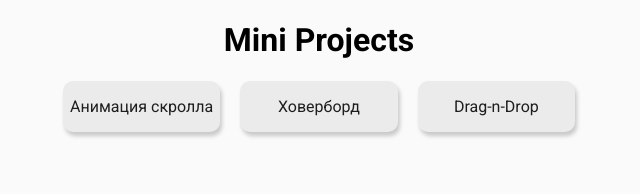
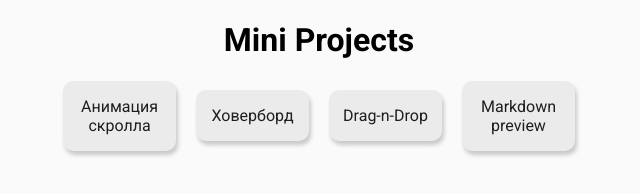
Before and after one commit to GuVictory/mini-projects, a plain HTML site: page index.html in a window 1280 px wide. Shown: the whole page, without its empty margins (321-961 px from the left). Drawn offline with Linux system fonts and the light colour scheme.

Commit message:
markdown-preview project added

```diff
--- a/index.css
+++ b/index.css
@@ -24,6 +24,8 @@ body {
     gap: 20px;
 
     max-width: 40vw;
+
+    text-align: center;
 }
 
 .card {
--- a/index.html
+++ b/index.html
@@ -10,9 +10,26 @@
     <body>
         <h1 class="title">Mini Projects</h1>
         <div class="container">
-      <a href="https://guvictory.github.io/mini-projects/scroll-animation" class="card">Анимация скролла</a>
-      <a href="https://guvictory.github.io/mini-projects/hoverboard" class="card">Ховерборд</a>
-      <a href="https://guvictory.github.io/mini-projects/drag-n-drop" class="card">Drag-n-Drop</a>
+            <a
+                href="https://guvictory.github.io/mini-projects/scroll-animation"
+                class="card"
+                >Анимация скролла</a
+            >
+            <a
+                href="https://guvictory.github.io/mini-projects/hoverboard"
+                class="card"
+                >Ховерборд</a
+            >
+            <a
+                href="https://guvictory.github.io/mini-projects/drag-n-drop"
+                class="card"
+                >Drag-n-Drop</a
+            >
+            <a
+                href="https://guvictory.github.io/mini-projects/markdown-preview"
+                class="card"
+                >Markdown preview</a
+            >
         </div>
     </body>
 </html>
--- /dev/null
+++ b/markdown-preview/index.css
@@ -0,0 +1,68 @@
+* {
+    box-sizing: border-box;
+}
+
+body {
+    height: 100vh;
+    width: 100vw;
+    display: flex;
+    align-items: center;
+    justify-content: center;
+    flex-direction: column;
+
+    padding: 16px;
+
+    margin: 0;
+    overflow-x: hidden;
+
+    background-color: white;
+}
+
+.container {
+    display: flex;
+    height: 80%;
+    width: 80%;
+
+    border: 1px solid gray;
+    border-radius: 8px;
+    overflow: hidden;
+
+    box-shadow: 0 0 2px rgba(0, 0, 0, 0.2);
+}
+
+.source {
+    background-color: white;
+    padding: 12px;
+    width: calc(50% - 1px);
+    height: 100%;
+    overflow-y: auto;
+    resize: none;
+
+    border: none;
+    font-size: 1.2em;
+}
+
+.source:focus {
+    outline: none;
+}
+
+.devider {
+    cursor: col-resize;
+    height: 100%;
+    width: 1px;
+    background-color: gray;
+}
+
+.preview {
+    background-color: whitesmoke;
+    padding: 12px;
+    width: calc(50% - 1px);
+    height: 100%;
+    overflow-y: auto;
+
+    border: none;
+}
+
+.preview > * {
+    margin-top: 0;
+}
```
Also changed, not shown: markdown-preview/index.html (added, +29 -0 lines), markdown-preview/index.js (added, +29 -0 lines). Lines whose indentation alone changed are shown as unchanged.
